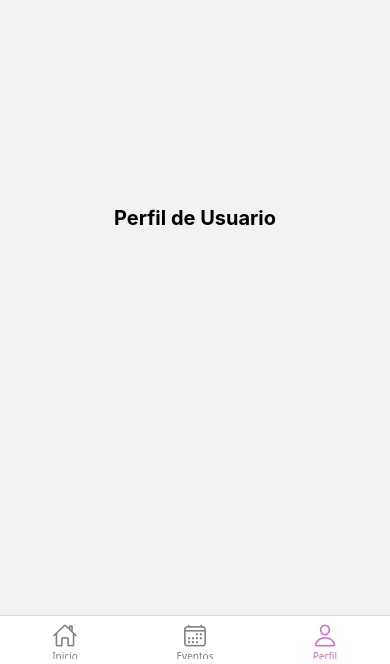
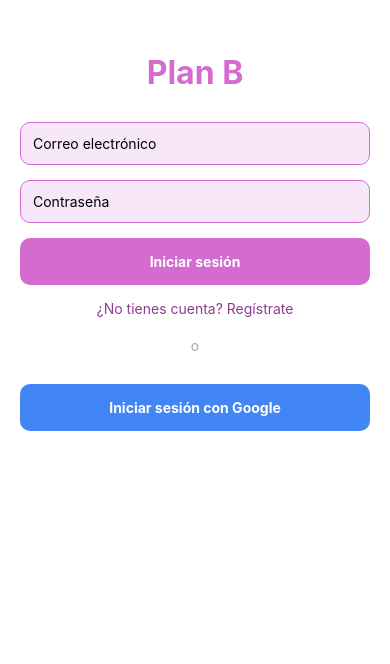
Before and after one commit to rogerguinon/plan-b, a React Native app: screen /Perfil in a window 390 px wide. Shown: the part 180-844 px from the top of the page. Built offline with nearby package versions, Linux system fonts and the light colour scheme; grey boxes are pictures that could not be loaded; what expo-auth-session would draw is missing.

Commit message:
Added UserInfoScreen to AppTabs and minor fixes

```diff
--- a/App.js
+++ b/App.js
@@ -19,7 +19,7 @@ export default function App() {
     // Envuelve toda la navegación con el provider
     <EventProvider>
       <NavigationContainer>
-        <Stack.Navigator initialRouteName="Main">
+        <Stack.Navigator initialRouteName="Login">
           <Stack.Screen name="Login" component={LoginScreen} options={{ headerShown: false }}/>
           <Stack.Screen name="Register" component={RegisterScreen} options={{ headerShown: false }}/>
           <Stack.Screen name="Main" component={AppTabs} options={{ headerShown: false }}/>
--- a/src/navigation/AppTabs.js
+++ b/src/navigation/AppTabs.js
@@ -2,8 +2,7 @@ import React from 'react';
 import { createBottomTabNavigator } from '@react-navigation/bottom-tabs';
 import MainMenuScreen from '../screens/MainMenuScreen/MainMenuScreen';
 import CalendarScreen from '../screens/CalendarScreen/CalendarScreen'; // Para calendario o lista
-import ProfileScreen from '../screens/ProfileScreen/ProfileScreen';
-
+import UserInfoScreen from '../screens/UserInfoScreen/UserInfoScreen';
 import { Ionicons } from '@expo/vector-icons';
 
 const Tab = createBottomTabNavigator();
@@ -29,7 +28,7 @@ export default function AppTabs() {
     >
       <Tab.Screen name="Inicio" component={MainMenuScreen} />
       <Tab.Screen name="Eventos" component={CalendarScreen} />
-      <Tab.Screen name="Perfil" component={ProfileScreen} />
+      <Tab.Screen name="Perfil" component={UserInfoScreen} />
     </Tab.Navigator>
   );
 }
--- a/src/screens/ProfileScreen/ProfileScreen.js
+++ /dev/null
@@ -1,15 +0,0 @@
-import React from 'react';
-import { View, Text, StyleSheet } from 'react-native';
-
-export default function ProfileScreen() {
-  return (
-    <View style={styles.container}>
-      <Text style={styles.text}>Perfil de Usuario</Text>
-    </View>
-  );
-}
-
-const styles = StyleSheet.create({
-  container: { flex: 1, justifyContent: 'center', alignItems: 'center' },
-  text: { fontSize: 20, fontWeight: 'bold' },
-});
```
